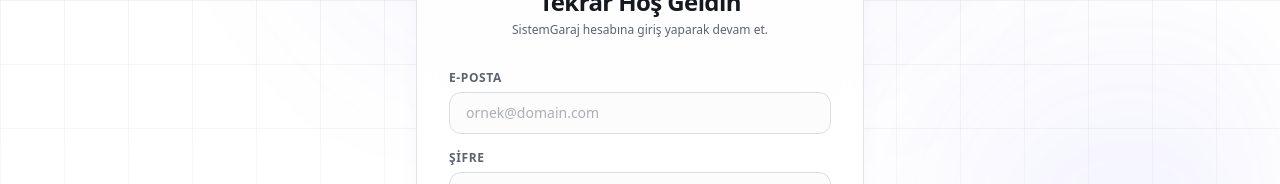
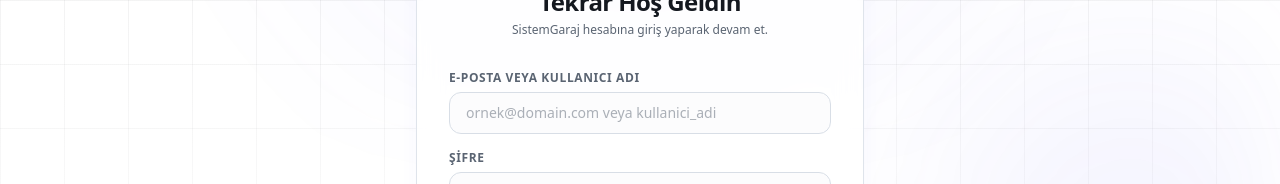
Before and after one commit to Keadry/sistemgaraj, a Next.js app in the folder frontend/: page /giris in a window 1280 px wide. Shown: the part 256-440 px from the top of the page. Built offline with nearby package versions, Linux system fonts and the light colour scheme; no server answers.

Commit message:
feat(auth): let people sign in with their username

```diff
--- a/frontend/src/app/giris/page.tsx
+++ b/frontend/src/app/giris/page.tsx
@@ -11,7 +11,7 @@
   const router = useRouter();
   const { login } = useAuth();
 
-  const [email, setEmail] = useState('');
+  const [identifier, setIdentifier] = useState('');
   const [password, setPassword] = useState('');
   const [error, setError] = useState<string | null>(null);
   // Her başarısız denemede artar. Hata kutusuna key olarak verilir; aynı hata
@@ -30,7 +30,7 @@
     setIsSubmitting(true);
 
     try {
-      await login(email, password);
+      await login(identifier, password);
       router.push('/');
     } catch (err) {
       setError(err instanceof Error ? err.message : 'Bir hata oluştu.');
@@ -65,17 +65,20 @@
           <form onSubmit={handleSubmit} className="space-y-4">
             <div>
               <label
-                htmlFor="email"
+                htmlFor="identifier"
                 className="block text-xs font-bold uppercase tracking-wider text-ink-muted mb-1.5 font-[family-name:var(--font-mono)]"
               >
-                E-posta
+                E-posta veya Kullanıcı Adı
               </label>
               <input
-                id="email"
-                type="email"
-                value={email}
-                onChange={(e) => setEmail(e.target.value)}
-                placeholder="ornek@domain.com"
+                id="identifier"
+                // `type="email"` değil: alan artık kullanıcı adı da kabul
+                // ediyor, o tür kullanıcı adını geçersiz sayıp formu bloklar.
+                type="text"
+                autoComplete="username"
+                value={identifier}
+                onChange={(e) => setIdentifier(e.target.value)}
+                placeholder="ornek@domain.com veya kullanici_adi"
                 required
                 className="w-full rounded-xl border border-hairline px-4 py-2.5 text-sm text-ink outline-none focus:border-trace focus:ring-2 focus:ring-trace/15 transition-all bg-surface/30 font-medium placeholder:text-ink-muted/50"
               />
@@ -93,6 +96,7 @@
               <input
                 id="password"
                 type="password"
+                autoComplete="current-password"
                 value={password}
                 onChange={(e) => setPassword(e.target.value)}
                 placeholder="••••••••"
--- a/frontend/src/lib/auth-context.tsx
+++ b/frontend/src/lib/auth-context.tsx
@@ -21,7 +21,8 @@
   user: AuthUser | null;
   token: string | null;
   isLoading: boolean;
-  login: (email: string, password: string) => Promise<void>;
+  /** `identifier` e-posta da olabilir kullanıcı adı da; ayrımı sunucu yapıyor. */
+  login: (identifier: string, password: string) => Promise<void>;
   register: (
     email: string,
     password: string,
@@ -57,11 +58,11 @@
     setUser(newUser);
   }
 
-  async function login(email: string, password: string) {
+  async function login(identifier: string, password: string) {
     const res = await fetch(`${API_URL}/api/auth/login`, {
       method: 'POST',
       headers: { 'Content-Type': 'application/json' },
-      body: JSON.stringify({ email, password }),
+      body: JSON.stringify({ identifier, password }),
     });
 
     const data = await res.json();
```
Also changed, not shown: 1 other file (tests, documents, lock files or other folders).
